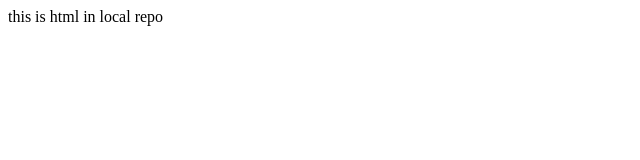
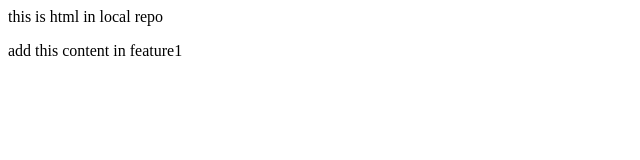
Before and after one commit to KetanShinde2402/localrepo, a plain HTML site: page index.html in a window 1280 px wide. Shown: the whole page, without its empty margins (0-640 px from the left). Drawn offline with Linux system fonts and the light colour scheme.

Commit message:
add new feature1

```diff
--- a/index.html
+++ b/index.html
@@ -1 +1,2 @@
 <p>this is html in local repo</p>
+<p>add this content in feature1</p>
```
Also changed, not shown: 1 other file.
